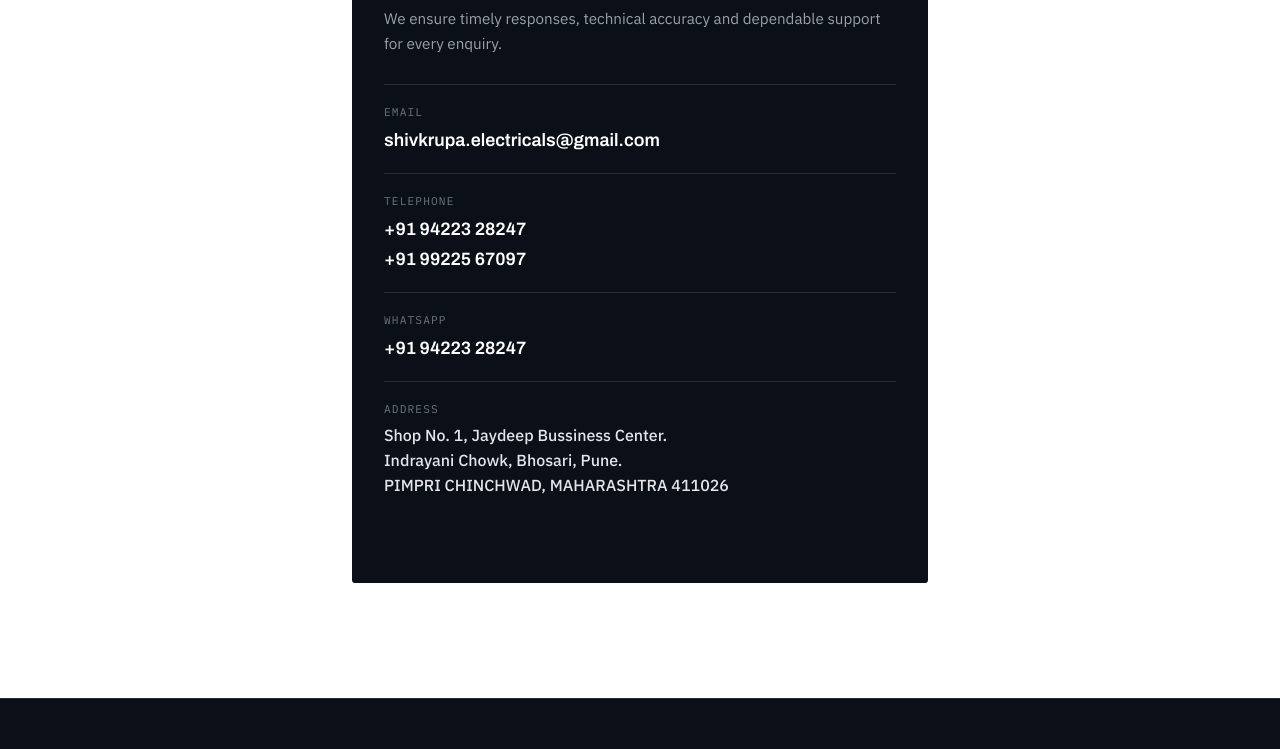
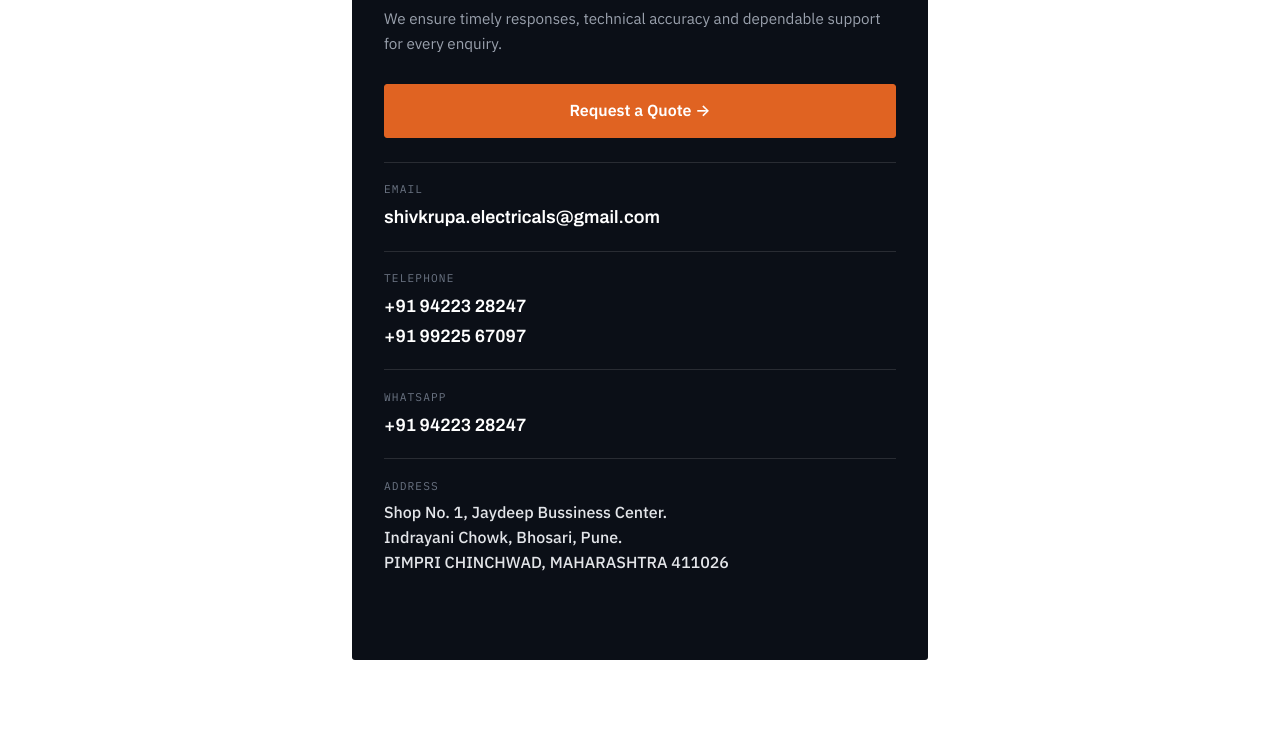
Before and after one commit to shivkrupaworks/electricals, a plain HTML site: page contact.html in a window 1280 px wide. Shown: the part 1144-1893 px from the top of the page. Drawn offline with Linux system fonts and the light colour scheme.

Commit message:
Update contact.html

```diff
--- a/contact.html
+++ b/contact.html
@@ -80,6 +80,10 @@
             <h2>Shivkrupa Electricals</h2>
             <p>We ensure timely responses, technical accuracy and dependable support for every enquiry.</p>
 
+            <div style="margin: 1.5rem 0;">
+              <a href="contact.html" class="btn btn-primary btn-lg" style="width:100%;justify-content:center;">Request a Quote &rarr;</a>
+            </div>
+
             <div class="channel">
               <span class="channel-label">Email</span>
               <a href="mailto:shivkrupa.electricals@gmail.com">shivkrupa.electricals@gmail.com</a>
```
